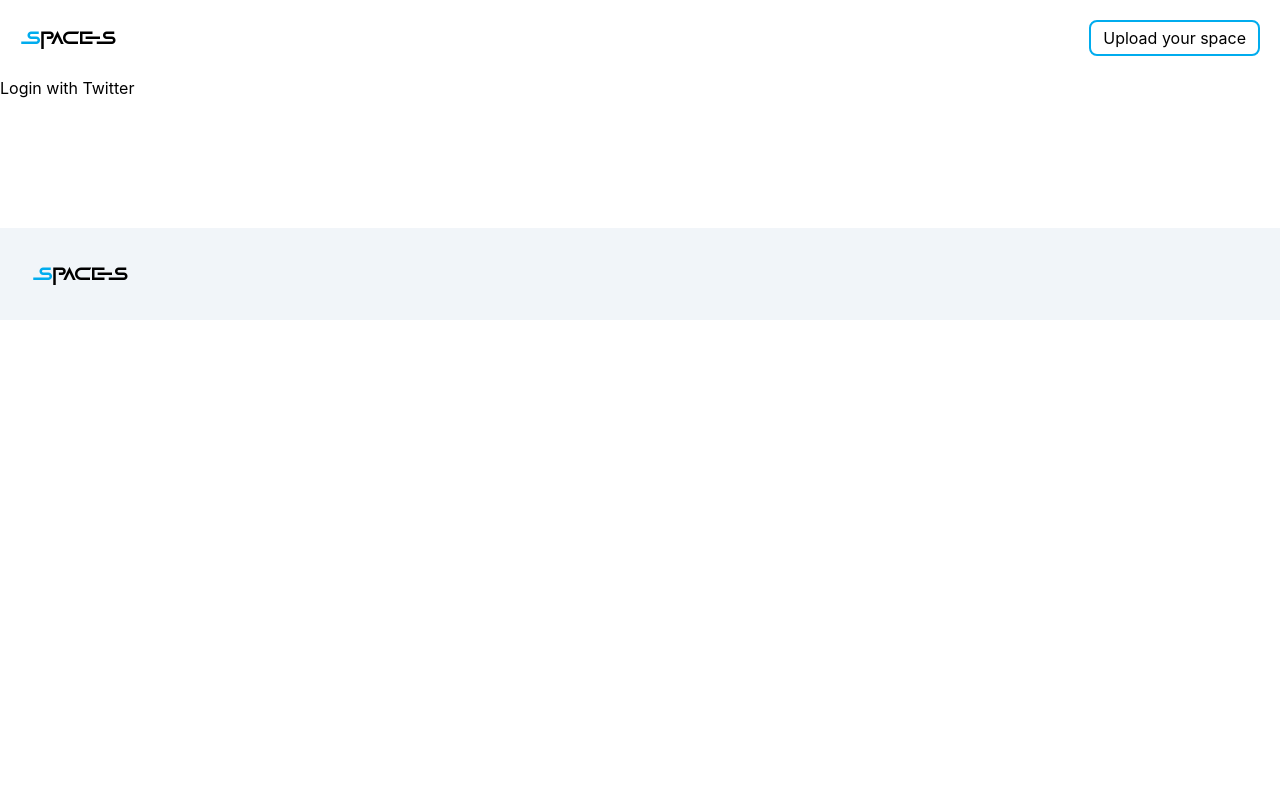
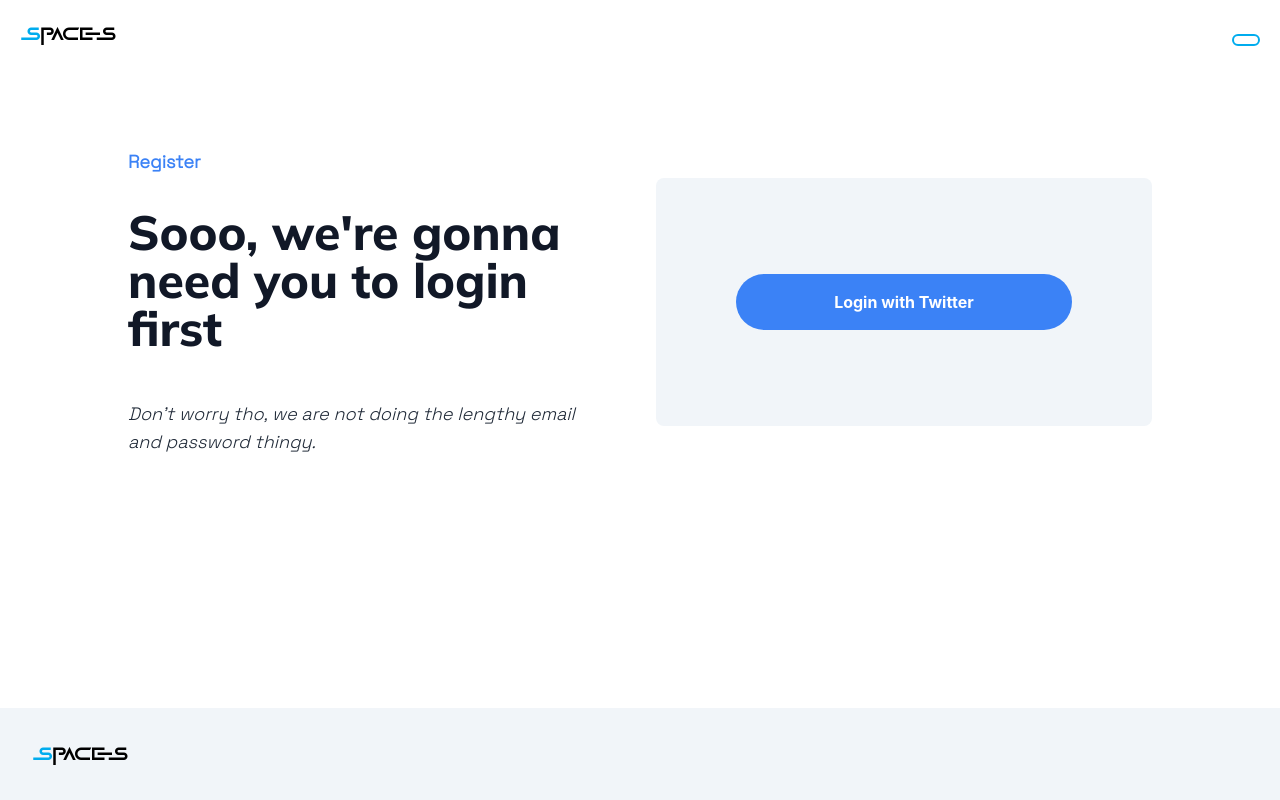
Before and after one commit to kenny-io/TwitterSpaces, a Next.js app: page /login in a window 1280 px wide. Built offline with nearby package versions, Linux system fonts and the light colour scheme; no server answers.

Commit message:
test twitter auth

```diff
--- a/components/AppFooter.js
+++ b/components/AppFooter.js
@@ -1,6 +1,10 @@
 export default function AppHeader() {
   return (
-    <header className="mt-32 bg-slate-100 p-8">
+    <header
+      className="mt-32 bg-slate-100 p-8 fixed
+             inset-x-0
+             bottom-0"
+    >
       <div className="text-xl font-squid">
         <h3>
           <span className="text-twitterblue">S</span>paces
--- a/components/AppHeader.js
+++ b/components/AppHeader.js
@@ -1,15 +1,37 @@
+import Link from "next/link";
+import { useRouter } from "next/router";
+import { useEffect } from "react";
+import { useAuth } from "../contexts/auth";
 export default function AppHeader() {
+  const { login, user } = useAuth();
+  const router = useRouter();
   return (
     <header className="container mx-auto flex flex-wrap p-5 flex-col md:flex-row items-center justify-between">
       <div className="text-xl font-squid">
         <h3>
-          <span className="text-twitterblue">S</span>paces
+          <Link href="/">
+            <a>
+              <span className="text-twitterblue">S</span>paces
+            </a>
+          </Link>
         </h3>
       </div>
       <div>
-        <button className="inline-flex items-center border-2 border-twitterblue rounded-lg py-1 px-3 focus:outline-none hover:bg-gray-100 text-base mt-4 md:mt-0">
-          Upload your space
-        </button>
+        {user ? (
+          <Link href="/app">
+            <a
+              className="inline-flex items-center border-2 border-twitterblue
+          rounded-lg py-1 px-3 focus:outline-none hover:bg-gray-100 text-base mt-4 md:mt-0"
+            >
+              Dashboard
+            </a>
+          </Link>
+        ) : (
+          <button
+            onClick={login}
+            className="inline-flex items-center border-2 border-twitterblue rounded-lg py-1 px-3 focus:outline-none hover:bg-gray-100 text-base mt-4 md:mt-0"
+          ></button>
+        )}
       </div>
     </header>
   );
--- a/components/AppHero.js
+++ b/components/AppHero.js
@@ -3,15 +3,15 @@ export default function AppHero() {
     <section className="">
       <div className="container px-5 py-24 mx-auto ">
         <div className="flex flex-col text-center mb-20">
-          <h1 className="sm:text-4xl mb-8 text-gray-900 font-mulish">
-            Never miss that interesting Twitter{" "}
-            <span className="text-twitterblue">Spaces </span> <br />{" "}
-            conversation again!
+          <h1 className="font-mulish mb-8 text-5xl font-bold font-heading">
+            Never miss interesting Twitter{" "}
+            <span className="text-twitterblue">Space </span> <br />{" "}
+            conversations again!
           </h1>
           <p className="lg:w-2/3 mx-auto text-gray-900 font-grotesk leading-relaxed">
-            Do you have favorite Twitter Spaces hosts? Now they can uplaod{" "}
-            <br /> their recorded space conversations here for you to
-            <br /> catch up on, and listen at your own time.
+            Do you have favorite Twitter Spaces hosts? Now they can uplaod their
+            recorded space <br /> conversations here for you to catch up on.
+            Listen at your own time.
           </p>
         </div>
         <div className="flex lg:w-2/3 w-full sm:flex-row flex-col mx-auto px-8 sm:space-x-4 sm:space-y-0 space-y-4 sm:px-0 items-end">
--- a/pages/_app.js
+++ b/pages/_app.js
@@ -1,6 +1,6 @@
 import "../styles/globals.css";
 import { AuthProvider } from "../contexts/auth";
-import Layout from "../components/layout";
+import Layout from "../components/Layout";
 function MyApp({ Component, pageProps }) {
   return (
     <AuthProvider>
--- a/pages/app.js
+++ b/pages/app.js
@@ -4,7 +4,7 @@ import { useCollection } from "react-firebase-hooks/firestore";
 import { useAuth } from "../contexts/auth";
 
 export default function AppPage() {
-  const { user } = useAuth();
+  const { user, logout } = useAuth();
   const [spacesSnap, isLoading] = useCollection(
     collection(getFirestore(), `users/${user?.uid}/spaces`)
   );
@@ -50,7 +50,8 @@ export default function AppPage() {
           );
         })}
       </ul>
-      <Link href="/app/spaces/new">New</Link>
+      <Link href="/app/spaces/new">New</Link> <br />
+      <button onClick={logout}>Logout</button>
     </div>
   );
 }
--- a/pages/login.js
+++ b/pages/login.js
@@ -1,17 +1,61 @@
+import { async } from "@firebase/util";
 import { useAuth } from "../contexts/auth";
+import { useRouter } from "next/router";
+import { useEffect } from "react";
 
 export default function LoginPage() {
   const { user, login, logout } = useAuth();
+
+  const router = useRouter();
 
   return (
     <div>
       {user ? (
         <>
+          <h1 className="text-5xl font-bold font-heading text-gray-900 font-mulish">
+            We should auto redirect to /app when user exists
+          </h1>
           <pre>{JSON.stringify(user, null, 4)}</pre>
           <button onClick={logout}>Logout</button>
         </>
       ) : (
-        <button onClick={login}>Login with Twitter</button>
+        <section class="py-20 2xl:py-40 bg-white overflow-hidden">
+          <div class="container px-4 mx-auto">
+            <div class="max-w-5xl mx-auto">
+              <div class="flex flex-wrap items-center -mx-4">
+                <div class="w-full lg:w-1/2 px-4 mb-16 lg:mb-0">
+                  <div class="max-w-md">
+                    <span class="text-lg text-blue-500 font-bold font-grotesk">
+                      Register
+                    </span>
+                    <h2 class="mt-8 mb-12 text-5xl font-bold font-heading text-gray-900 font-mulish">
+                      Sooo, we're gonna need you to login first
+                    </h2>
+                    <p class="text-lg text-gray-800 italic font-grotesk">
+                      <span>
+                        Don't worry tho, we are not doing the lengthy email and
+                        password thingy.
+                      </span>
+                      {/* <span class="text-white">the lazy dog.</span> */}
+                    </p>
+                  </div>
+                </div>
+                <div class="w-full lg:w-1/2 px-4">
+                  <div class="px-6 lg:px-20 py-12 lg:py-24 bg-slate-100 rounded-lg">
+                    <form action="#">
+                      <button
+                        onClick={login}
+                        class="py-4 w-full bg-blue-500 hover:bg-blue-600 text-white font-bold rounded-full transition duration-200"
+                      >
+                        Login with Twitter
+                      </button>
+                    </form>
+                  </div>
+                </div>
+              </div>
+            </div>
+          </div>
+        </section>
       )}
     </div>
   );
```
